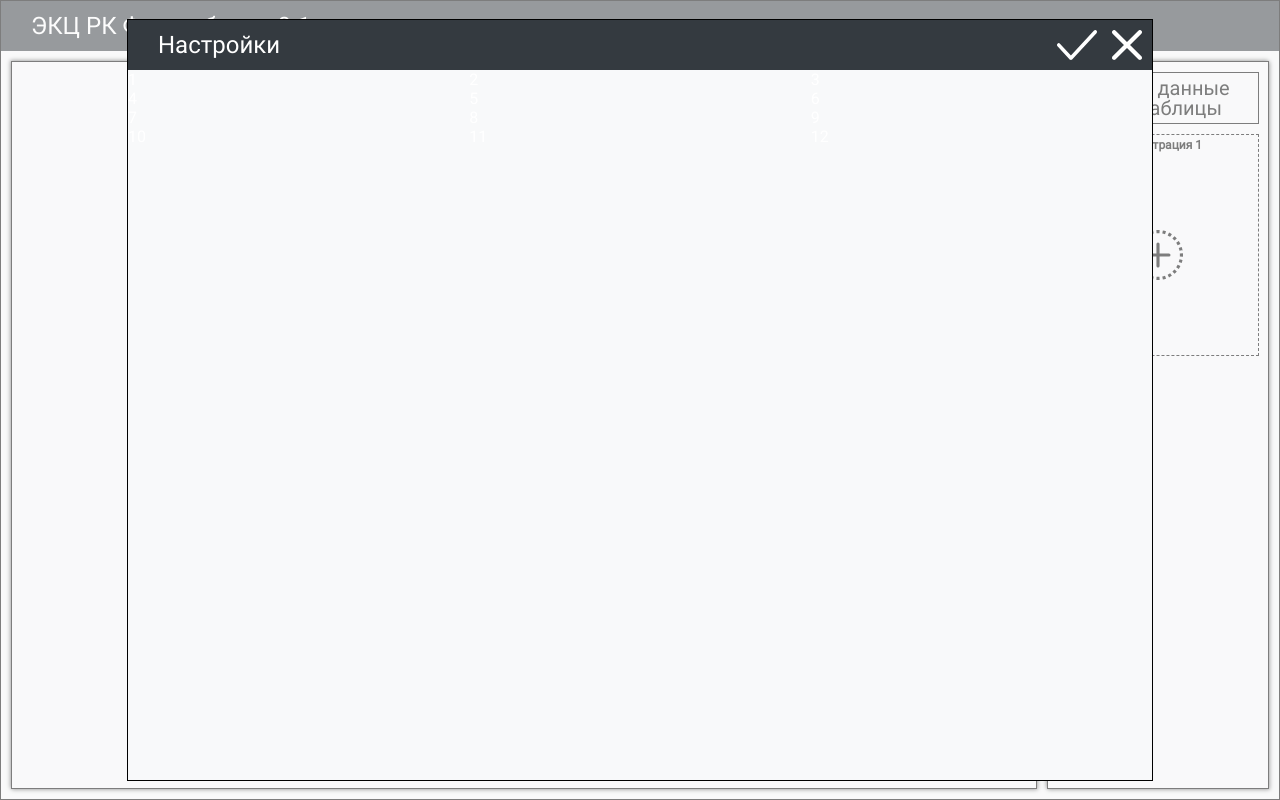
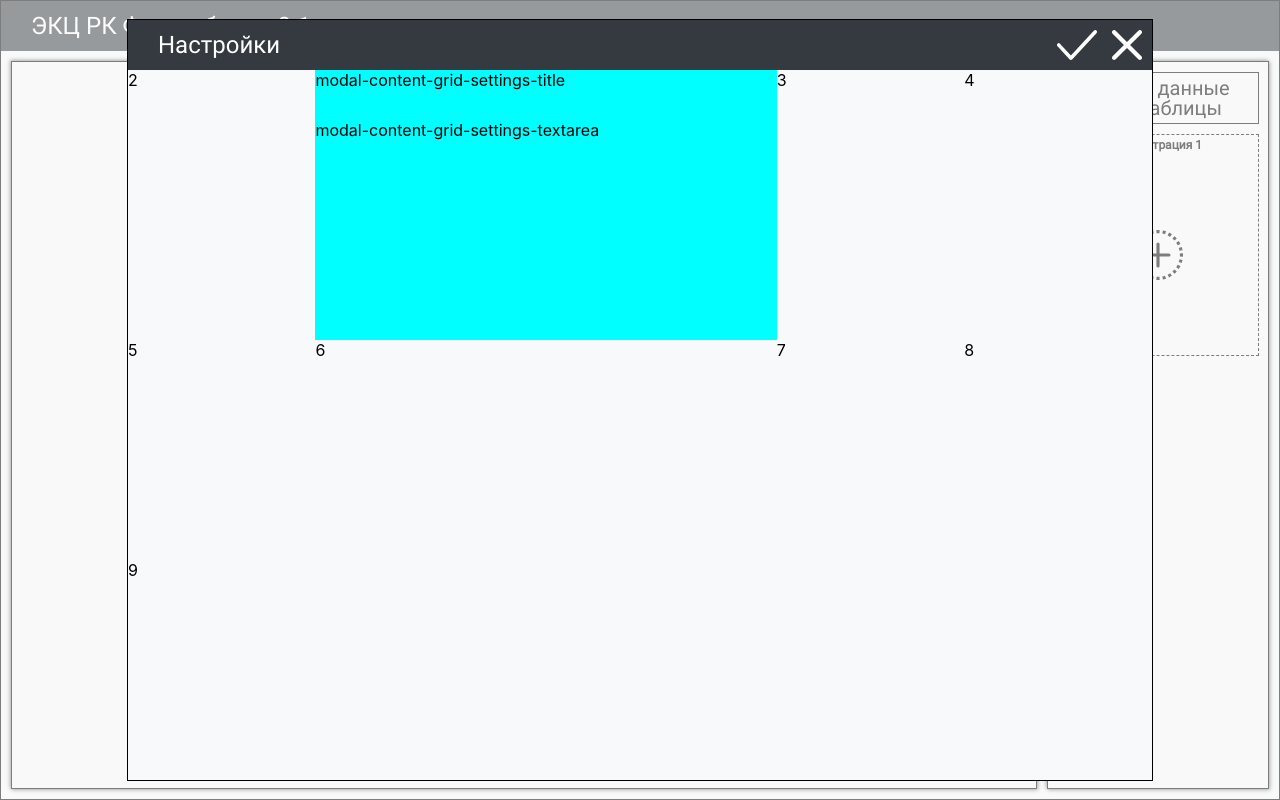
Before and after one commit to dimonenm/exp-photo-table, a React (Create React App) app in the folder app/: page / in a window 1280 px wide. Both pictures are taken after a click on the element "Настройки". Built offline with nearby package versions, Linux system fonts and the light colour scheme.

Commit message:
w26.11.2021

```diff
--- a/app/src/components/modal/ModalContent.js
+++ b/app/src/components/modal/ModalContent.js
@@ -63,7 +63,10 @@ const ModalContent = () => {
   if (localModalProperties.modalProperties.type === "setSettings") {
     return (
       <div className="modal-content-grid">
-        <div>1</div>
+        <div className="modal-content-grid-settings-container">
+          <div className="modal-content-grid-settings-title">modal-content-grid-settings-title</div>
+          <div className="modal-content-grid-settings-textarea">modal-content-grid-settings-textarea</div>
+        </div>
         <div>2</div>
         <div>3</div>
         <div>4</div>
@@ -72,9 +75,6 @@ const ModalContent = () => {
         <div>7</div>
         <div>8</div>
         <div>9</div>
-        <div>10</div>
-        <div>11</div>
-        <div>12</div>
       </div>
     );
   }
--- a/app/src/components/modal/ModalContentGrid.css
+++ b/app/src/components/modal/ModalContentGrid.css
@@ -1,18 +1,31 @@
 .modal-content-grid {
     display: grid;
-    grid-template-rows: auto auto auto;
-    grid-template-columns: auto auto auto;
-    /* display: flex; */
-    /* justify-content: center;
-    align-items: center;
-    flex-grow: 1;
+    /* grid-template-rows: auto auto auto; */
+    grid-template-columns: auto auto auto auto;
 
-    box-sizing: border-box;
+    height: 100%;
 
-    max-height: 710px; */
+    /* box-sizing: border-box; */
 
-    font-family: "Roboto";
-    color: #fff;
+    /* max-height: 710px; */
+
+    /* font-family: "Roboto"; */
+    /* color: #fff; */
 
     /* padding: 20px 0; */
 }
+.modal-content-grid-settings-container {
+    display: grid;
+    grid-template: 50px auto / 1fr;
+
+    grid-row-start: 1;
+    grid-row-end: 2;
+    grid-column-start: 2;
+    grid-column-end: 3;
+
+    background-color: aqua;
+}
+.modal-content-grid-settings-title {
+}
+.modal-content-grid-settings-textarea {
+}
```
